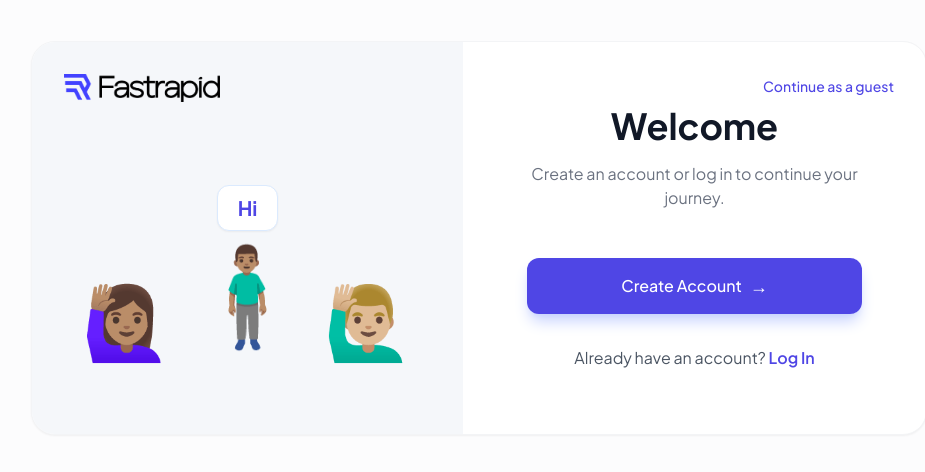
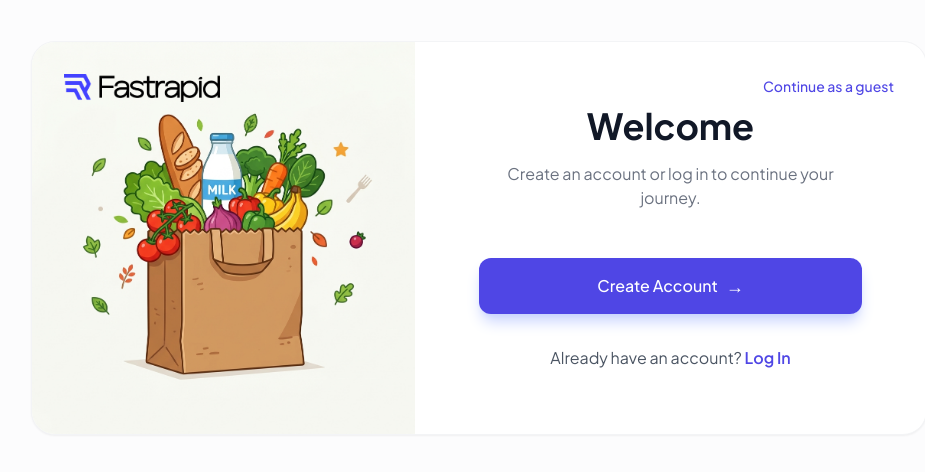
Before and after one commit to sunnydoshlowkee-jpg/Fastrapidapp, a React (Vite) app: page /onboarding/welcome in a window 1280 px wide. Shown: the part 162-634 px from the top of the page, without its empty margins (161-1086 px from the left). Built offline with nearby package versions, Linux system fonts and the light colour scheme.

Commit message:
fix(user): replace welcome emoji illustration with hero image

```diff
--- a/src/apps/user/pages/onboarding/Welcome.jsx
+++ b/src/apps/user/pages/onboarding/Welcome.jsx
@@ -20,19 +20,7 @@ function MobileWelcome() {
 
         {/* Illustration */}
         <div className="w-full aspect-square bg-[#F5F7FA] rounded-[2.5rem] flex items-center justify-center mb-12 relative overflow-hidden">
-          {/* Emojis representing people greeting */}
-          <div className="flex items-end justify-center gap-2 mt-8">
-            <span className="text-6xl -mb-4">🙋🏽‍♀️</span>
-            <div className="flex flex-col items-center z-10">
-              <div className="bg-white px-4 py-1.5 rounded-lg shadow-sm mb-2 border border-blue-100">
-                <span className="text-[#4F46E5] font-bold text-lg">Hi</span>
-              </div>
-              <span className="text-7xl">🧍🏽‍♂️</span>
-            </div>
-            <span className="text-6xl -mb-4">🙋🏼‍♂️</span>
-          </div>
-          {/* Foreground ribbon/barrier */}
-          <div className="absolute bottom-16 left-0 right-0 h-1.5 bg-blue-200/50" />
+          <img src="/grocery-hero.png" alt="Welcome" className="w-full h-full object-cover" />
         </div>
 
         <Link
@@ -58,21 +46,11 @@ function DesktopWelcome() {
         <div className="w-full max-w-4xl bg-white rounded-3xl shadow-sm border border-gray-100 flex overflow-hidden">
 
           {/* Left: Illustration */}
-          <div className="flex-1 bg-[#F5F7FA] flex flex-col items-center justify-center p-12 relative">
-             <div className="absolute top-8 left-8">
+          <div className="flex-1 bg-[#F5F7FA] flex flex-col items-center justify-center relative overflow-hidden">
+             <div className="absolute top-8 left-8 z-10">
                <Logo variant="full" height={28} />
              </div>
-
-             <div className="flex items-end justify-center gap-4 mt-12">
-              <span className="text-7xl -mb-4">🙋🏽‍♀️</span>
-              <div className="flex flex-col items-center z-10">
-                <div className="bg-white px-5 py-2 rounded-xl shadow-sm mb-3 border border-blue-100">
-                  <span className="text-[#4F46E5] font-bold text-xl">Hi</span>
-                </div>
-                <span className="text-8xl">🧍🏽‍♂️</span>
-              </div>
-              <span className="text-7xl -mb-4">🙋🏼‍♂️</span>
-            </div>
+             <img src="/grocery-hero.png" alt="Welcome" className="w-full h-full object-cover" />
           </div>
 
           {/* Right: Content */}
```
